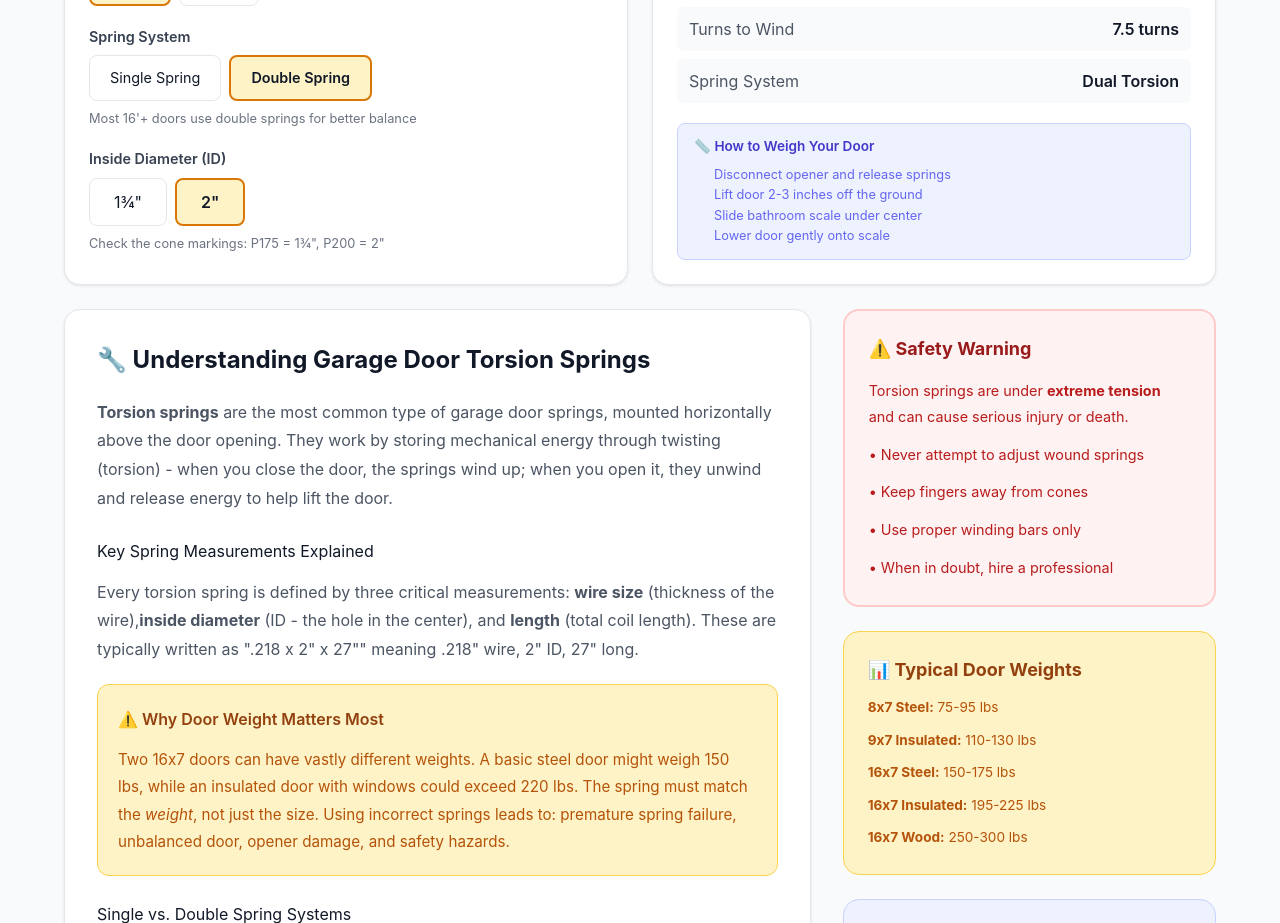
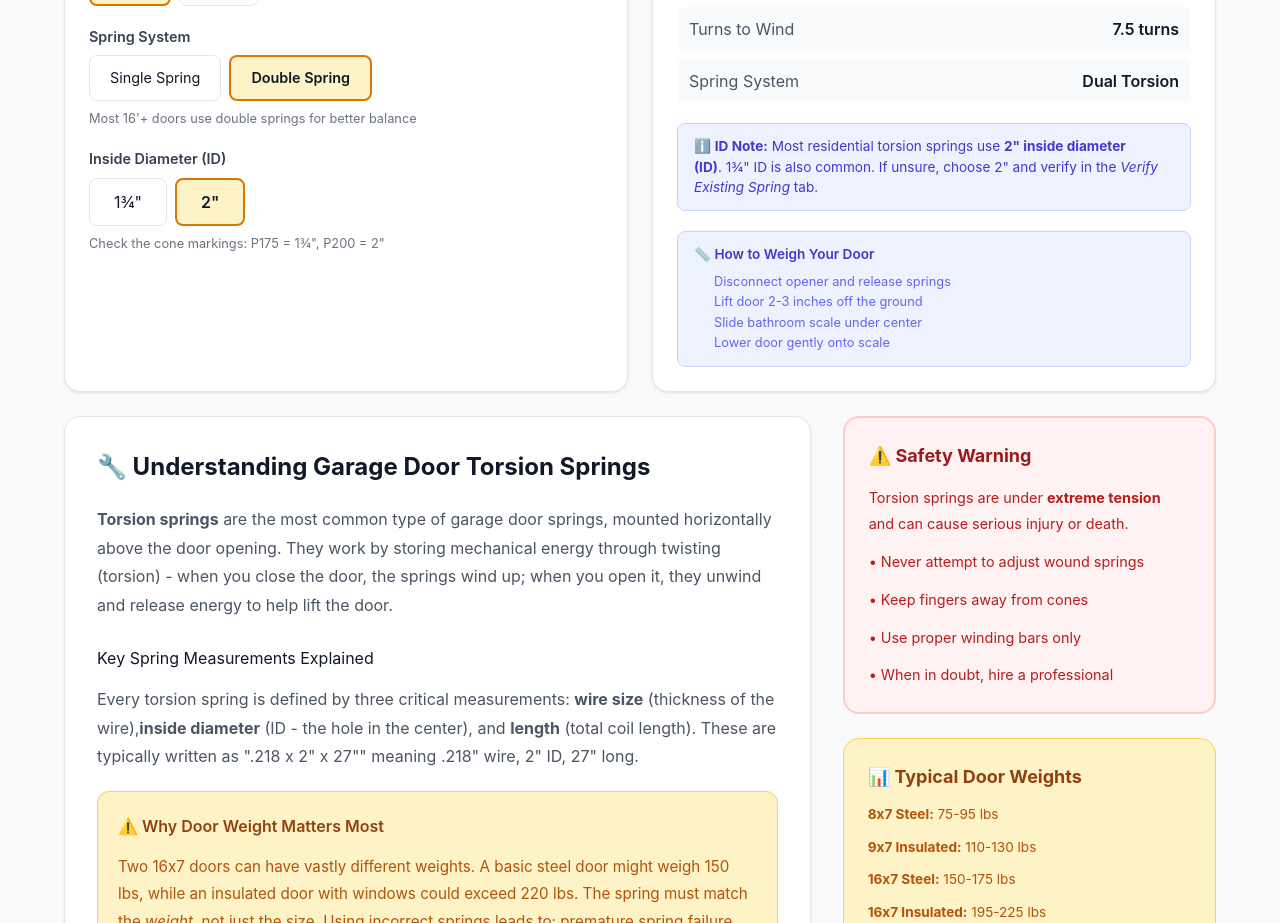
Before and after one commit to kekelele19851224-lgtm/free-tools-hub, a Next.js app: page /garage-door-spring-size-calculator in a window 1280 px wide. Shown: the part 1140-2063 px from the top of the page. Built offline with nearby package versions, Linux system fonts and the light colour scheme.

Commit message:
Add garage door spring size calculator

```diff
--- a/app/garage-door-spring-size-calculator/page.tsx
+++ b/app/garage-door-spring-size-calculator/page.tsx
@@ -202,9 +202,10 @@ export default function GarageDoorSpringSizeCalculator() {
     const doorWeight = parseFloat(verifyDoorWeight) || 0;
 
     // Calculate IPPT using simplified formula
-    // IPPT ≈ (wire^4 × length) / (10.2 × mean_diameter)
+    // IPPT formula: industry standard approximation
+    // IPPT ≈ (wire^4 × 405000 × length) / (mean_diameter^2)
     const meanDiameter = id + wireSize;
-    const springIPPT = (Math.pow(wireSize, 4) * length * 1000000) / (10.2 * meanDiameter);
+    const springIPPT = (Math.pow(wireSize, 4) * 405000 * length) / Math.pow(meanDiameter, 2);
 
     // Calculate turns needed
     const heightInches = doorHeightVal * 12;
@@ -214,7 +215,7 @@ export default function GarageDoorSpringSizeCalculator() {
     // Calculate max turns for spring (simplified: length / wire size - 2)
     const maxTurns = Math.floor(length / wireSize) - 2;
 
-    // Calculate weight capacity (for two springs)
+    // Calculate weight capacity (for two springs): multiply spring IPPT by 2, then divide by 2 when combining, net effect equals IPPT × turns
     const weightCapacity = (springIPPT * 2 * turnsNeeded) / 2;
 
     // Check if spring is adequate
@@ -709,6 +710,19 @@ export default function GarageDoorSpringSizeCalculator() {
                           </span>
                         </div>
                       </div>
+                    </div>
+
+                    <div style={{
+                      backgroundColor: "#EEF2FF",
+                      borderRadius: "8px",
+                      padding: "12px 16px",
+                      border: "1px solid #C7D2FE",
+                      marginBottom: "20px"
+                    }}>
+                      <p style={{ margin: 0, fontSize: "0.85rem", color: "#4338CA" }}>
+                        ℹ️ <strong>ID Note:</strong> Most residential torsion springs use <strong>2&quot; inside diameter (ID)</strong>.
+                        <span style={{ marginLeft: "4px" }}>1¾&quot; ID is also common.</span> If unsure, choose 2&quot; and verify in the <em>Verify Existing Spring</em> tab.
+                      </p>
                     </div>
                   </>
                 ) : (
```
